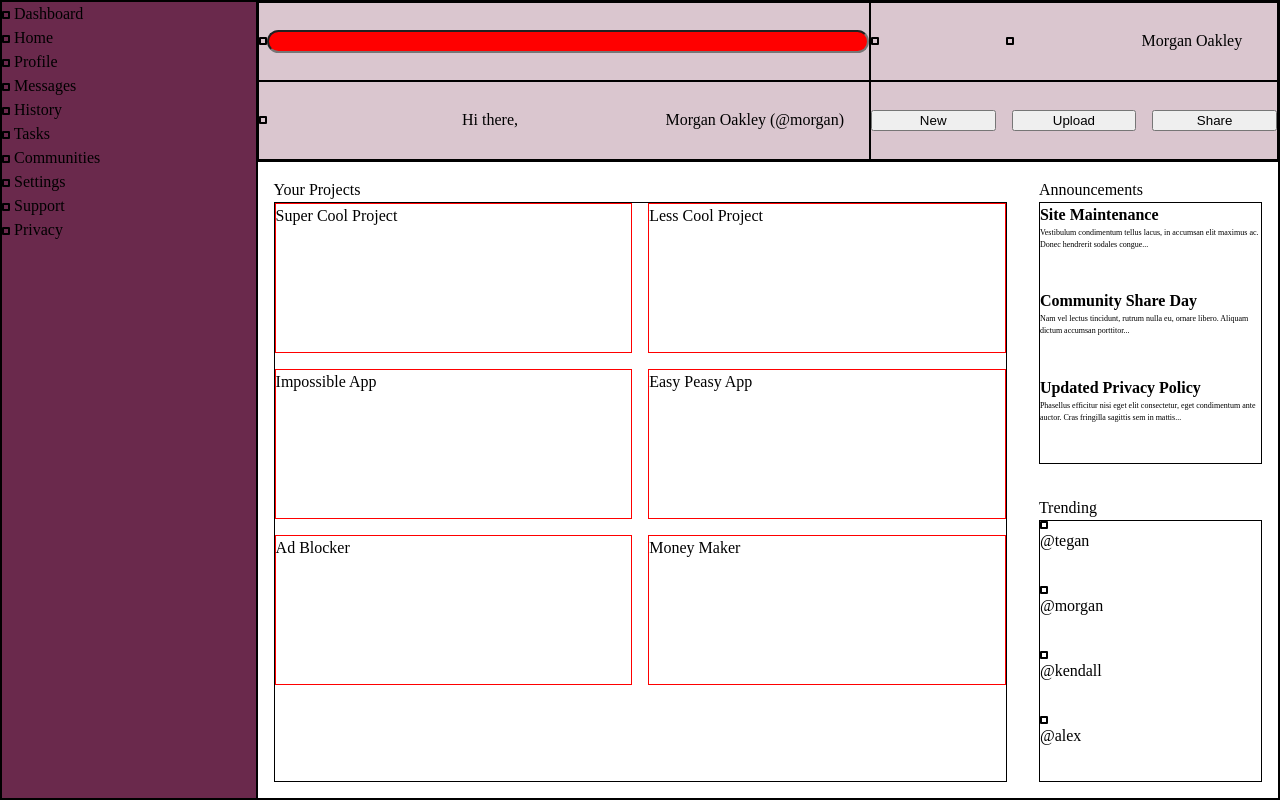
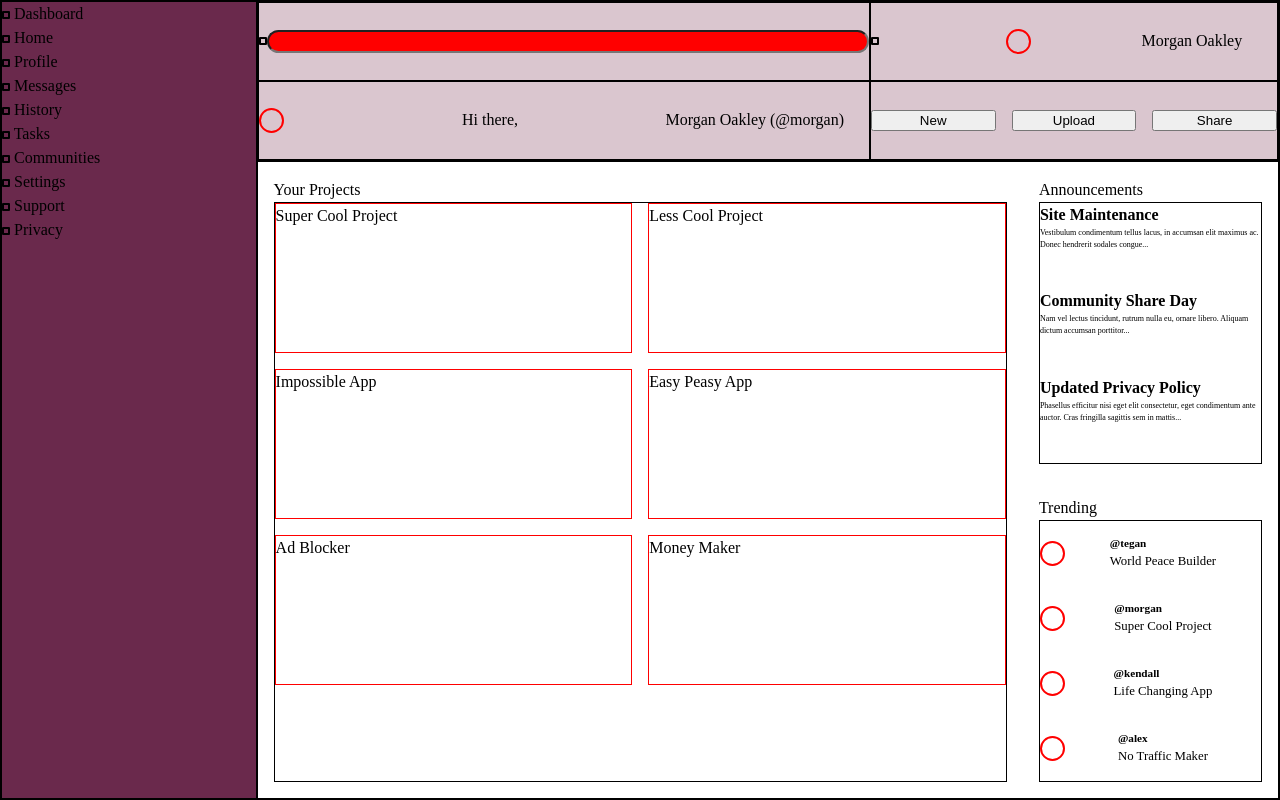
Before and after one commit to The-Slick-Nick/odin-admin-dashboard, a plain HTML site: page index.html in a window 1280 px wide. Drawn offline with Linux system fonts and the light colour scheme.

Commit message:
Tweak placement within Trending section

```diff
--- a/index.html
+++ b/index.html
@@ -131,19 +131,23 @@
                 <div class="wrapper trending">
                     <div class="trending-item">
                         <div class="pfp"></div>
-                        @tegan
+                        <span class="handle">@tegan</span>
+                        <span class="working-on">World Peace Builder</span>
                     </div>
                     <div class="trending-item">
                         <div class="pfp"></div>
-                        @morgan
+                        <span class="handle">@morgan</span>
+                        <span class="working-on">Super Cool Project</span>
                     </div>
                     <div class="trending-item">
                         <div class="pfp"></div>
-                        @kendall
+                        <span class="handle">@kendall</span>
+                        <span class="working-on">Life Changing App</span>
                     </div>
                     <div class="trending-item">
                         <div class="pfp"></div>
-                        @alex
+                        <span class="handle">@alex</span>
+                        <span class="working-on">No Traffic Maker</span>
                     </div>
                 </div>
             </div>
--- a/style.css
+++ b/style.css
@@ -58,6 +58,9 @@ body {
     height: 100vh;
 }
 
+/**************************************************
+ * Header
+ **************************************************/
 .wrapper.header {
     grid-column: 2 / 3;
     background-color: var(--rose-1);
@@ -97,6 +100,10 @@ body {
 }
 
 
+/**************************************************
+ * Sidebar
+ **************************************************/
+
 .wrapper.sidebar {
     background-color: var(--rose-7);
     grid-row: 1 / 3;
@@ -107,6 +114,11 @@ body {
 .sidebar-item * {
     display: inline-block;
 }
+
+
+/**************************************************
+ * Content
+ **************************************************/
 
 .wrapper.content {
     grid-template-columns: 3fr 1fr;
@@ -152,6 +164,38 @@ body {
     grid-column: 2 / 3;
 }
 
+.trending-item {
+    display: grid;
+
+    grid-template-areas:
+        "pfp handle"
+        "pfp working-on";
+
+    align-items: center;
+}
+
+.trending-item .pfp {
+    width: 25px;
+    height: 25px;
+    border-radius: 25px;
+    border: 2px solid red;
+    grid-area: pfp;
+}
+
+.handle {
+    font-size: 0.7rem;
+    font-weight: bold;
+    grid-area: handle;
+    align-self: self-end;
+}
+
+.working-on {
+    font-size: 0.8rem;
+    grid-area: working-on;
+    align-self: self-start;
+}
+
+
 
 .wrapper.projects {
     grid-template-columns: 1fr 1fr;
@@ -174,3 +218,10 @@ body {
     border: 2px solid black;
     border-radius: 1px;
 }
+
+.pfp {
+    width: 25px;
+    height: 25px;
+    border-radius: 25px;
+    border: 2px solid red;
+}
```
